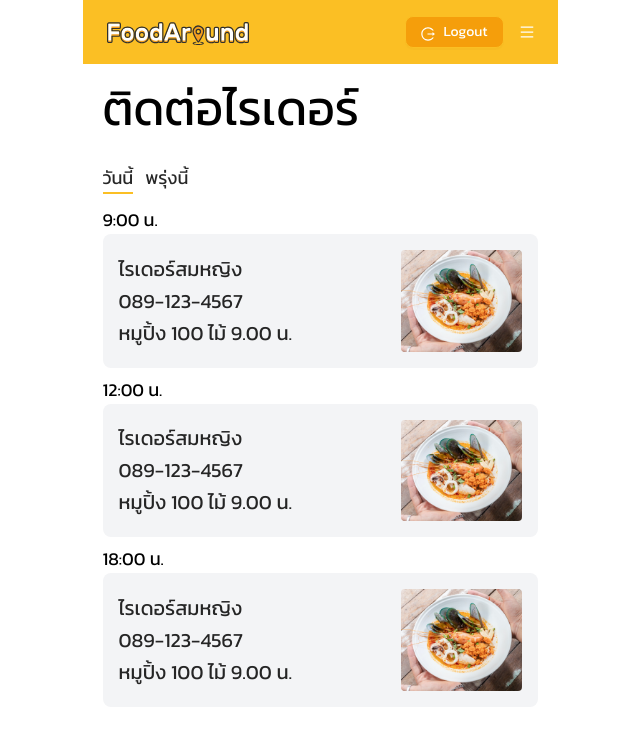
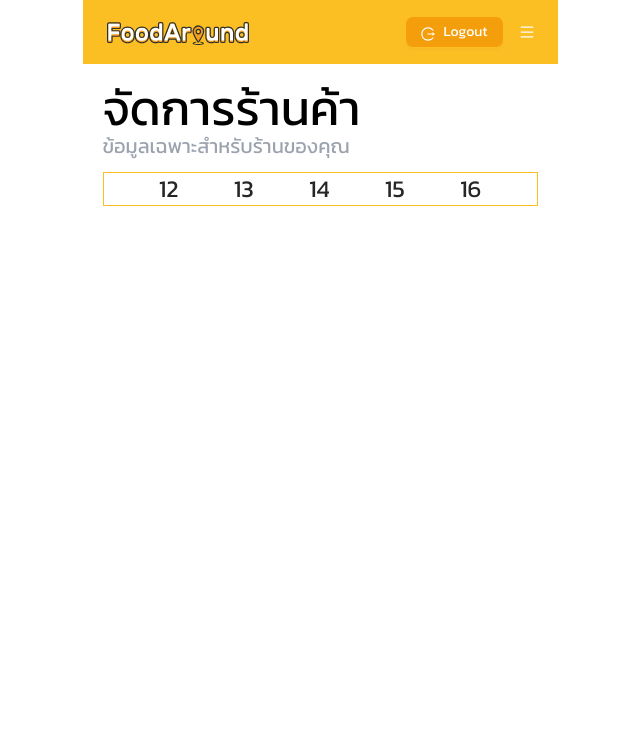
Before and after one commit to WebmasterCamp/ywc18-workshop-f, a React (Create React App) app: page /merchant in a window 1280 px wide. Shown: the top 730 px of the page, without its empty margins (320-960 px from the left). Built offline with nearby package versions, Linux system fonts and the light colour scheme; sample sign-in values are in the browser's storage; the HTML template or start-up script is replaced by a standard one.

Commit message:
somehting

```diff
--- a/src/App.js
+++ b/src/App.js
@@ -15,6 +15,7 @@ import { ChoosePackagePage } from "./components/choose-package/ChoosePackagePage
 import { css } from "@emotion/react";
 import {MerchantOrderPage} from "./components/merchant/MerchantOrderPage";
 import {ContactMerchantPage} from "./components/merchant/ContactMerchantPage";
+import {ManageMerchantPage} from "./components/merchant/ManageMerchantPage";
 
 const App = () => {
   const history = useHistory();
@@ -103,7 +104,7 @@ const App = () => {
             {/*  Coming Soon ...*/}
             {/*</div>*/}
             {/*<MerchantOrderPage/>*/}
-            <ContactMerchantPage/>
+            <ManageMerchantPage/>
           </Route>
           <Route exact path="/create-package">
             <ChoosePackagePage setSubscribed={setSubscribed} />
--- a/src/components/menu-list/MenuListPage.js
+++ b/src/components/menu-list/MenuListPage.js
@@ -52,7 +52,7 @@ export const MenuListPage = () => {
             <div className="text-5xl text-black">
                 รายการอาหาร
             </div>
-            <div className="mt-ๅ text-xl text-gray-400">
+            <div className="text-xl text-gray-400">
                 อาหารที่คุณจะได้รับ
             </div>
 
--- /dev/null
+++ b/src/components/merchant/ManageMerchantPage.js
@@ -0,0 +1,24 @@
+import {Button, Form, Input} from "antd";
+import {PAGE} from "../choose-package/ChoosePackagePage";
+import React, {useState} from "react";
+
+
+export const ManageMerchantPage = () => {
+    return <div className="w-full h-full text-2xl">
+        <div className="bg-white mx-auto p-5">
+            <div className="text-5xl text-black">
+                จัดการร้านค้า
+            </div>
+            <div className="text-xl text-gray-400 mb-3">
+                ข้อมูลเฉพาะสำหรับร้านของคุณ
+            </div>
+            <div className="flex justify-evenly items-center border border-yellow-400">
+                <div>12</div>
+                <div>13</div>
+                <div>14</div>
+                <div>15</div>
+                <div>16</div>
+            </div>
+        </div>
+    </div>
+}
```
